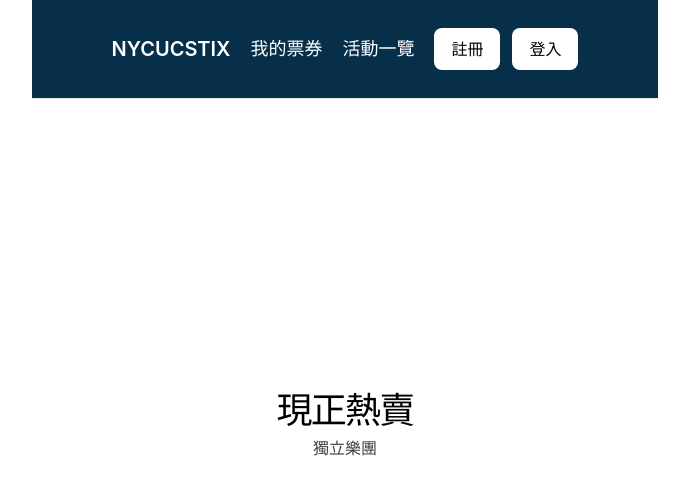
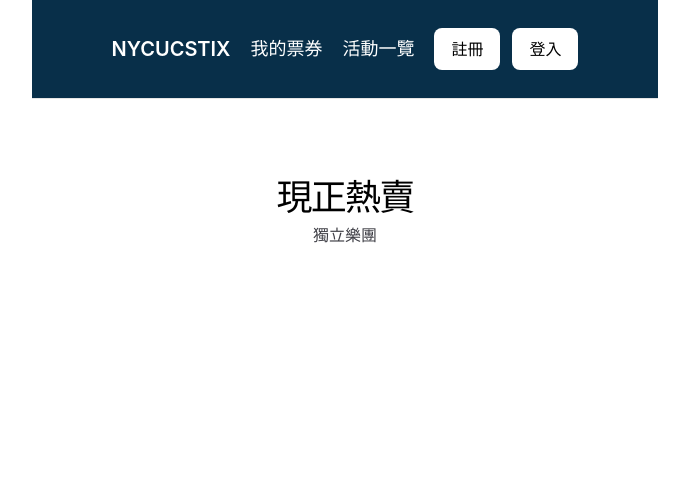
Before and after one commit to Kent-mak/NYCUCSTIX, a React (Vite) app in the folder frontend/: page / in a window 1280 px wide. Shown: the top 494 px of the page, without its empty margins (295-984 px from the left). Built offline with nearby package versions, Linux system fonts and the light colour scheme.

Commit message:
modify my ticket

```diff
--- a/frontend/src/Home.tsx
+++ b/frontend/src/Home.tsx
@@ -51,7 +51,7 @@
 
 
   return (
-    <div className="flex flex-col min-h-screen">
+    <div className="flex flex-col">
       <NavBar />
       <div className="flex-grow flex justify-center items-center px-16 py-20 bg-white">
         <main className="flex flex-col items-center w-full">
--- a/frontend/src/MyTicket.tsx
+++ b/frontend/src/MyTicket.tsx
@@ -2,7 +2,6 @@
 import NavBar from './NavBar';
 
 const MyTicket: React.FC = () => {
-  // 定义活动数据数组
   const tickets = [
     {
       name: '理想渾蛋演唱會',
```
